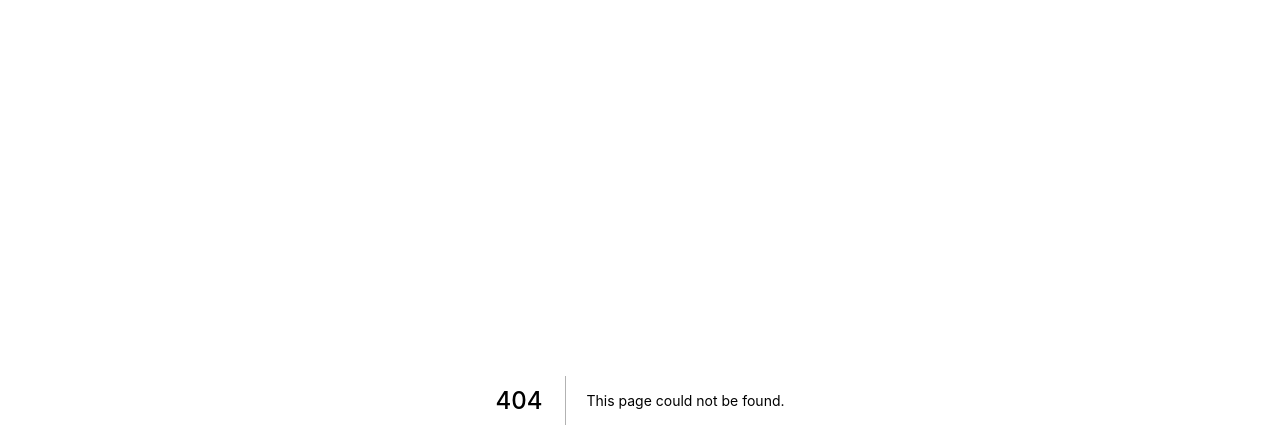
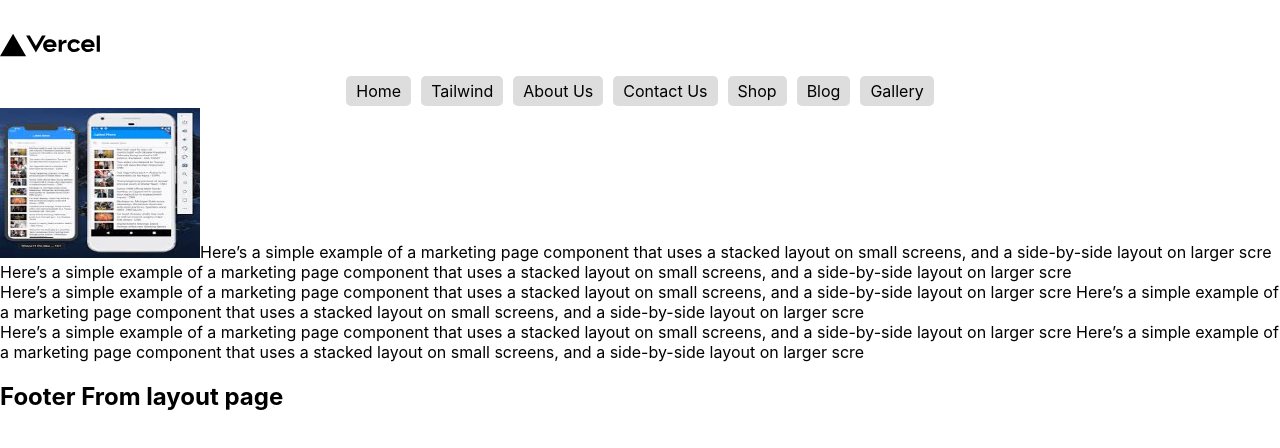
Before and after one commit to ahmedSohelcu/nextdemo, a Next.js app: page /tailwind in a window 1280 px wide. Before the commit this address had no page. Shown: the top 448 px of the page. Built offline with nearby package versions, Linux system fonts and the light colour scheme.

Commit message:
chage to serverside

```diff
--- a/components/Layout.js
+++ b/components/Layout.js
@@ -14,6 +14,9 @@ const Layout = ({children})=>{
         <ul className={styles.menu}>
           <li>
             <Link href="/home">Home</Link>
+          </li>
+          <li>
+            <Link href="/tailwind">Tailwind</Link>
           </li>
           <li>
             <Link href="/about">About Us</Link>
--- a/package.json
+++ b/package.json
@@ -11,5 +11,10 @@
     "next": "10.2.3",
     "react": "17.0.2",
     "react-dom": "17.0.2"
+  },
+  "devDependencies": {
+    "autoprefixer": "^10.2.6",
+    "postcss": "^8.3.5",
+    "tailwindcss": "^2.2.0"
   }
 }
--- a/pages/_app.js
+++ b/pages/_app.js
@@ -1,4 +1,5 @@
 import '../styles/globals.css'
+// import 'tailwindcss/tailwind.css' //Demo css...
 
 function MyApp({ Component, pageProps }) {
   return <Component {...pageProps} />
--- a/pages/index.js
+++ b/pages/index.js
@@ -23,7 +23,7 @@ export default function Home() {
         <main className = { styles.main }>
 
         <h1 className = { styles.title }>
-          Welcome to <a href ="https://nextjs.org"> Next.js! </a>
+          Welcome to <a href ="https://nextjs.org"> Next.js !  </a>
         </h1><br/>
 
         <br/>
--- /dev/null
+++ b/pages/tailwind/index.js
@@ -0,0 +1,31 @@
+import 'tailwindcss/tailwind.css' //Demo css...
+import Image from 'next/image'
+import Layout from '../../components/Layout'
+
+export default function Tailwind(){
+  return(
+    <Layout>
+      <div>
+        <div className="flex-1">
+              <Image src="/download.jpg" width={200} height={150} alt=""/>
+              Here’s a simple example of a marketing page component that uses a stacked layout on
+              small screens, and a side-by-side layout on larger scre
+              Here’s a simple example of a marketing page component that uses a stacked layout on
+              small screens, and a side-by-side layout on larger scre
+        </div>
+        <div className="flex-1">
+              Here’s a simple example of a marketing page component that uses a stacked layout on
+              small screens, and a side-by-side layout on larger scre
+              Here’s a simple example of a marketing page component that uses a stacked layout on
+              small screens, and a side-by-side layout on larger scre
+        </div>
+        <div className="flex-1">
+              Here’s a simple example of a marketing page component that uses a stacked layout on
+              small screens, and a side-by-side layout on larger scre
+              Here’s a simple example of a marketing page component that uses a stacked layout on
+              small screens, and a side-by-side layout on larger scre
+        </div>
+      </div>
+    </Layout>
+  )
+}
--- /dev/null
+++ b/postcss.config.js
@@ -0,0 +1,6 @@
+module.exports = {
+  plugins: {
+    tailwindcss: {},
+    autoprefixer: {},
+  },
+}
--- /dev/null
+++ b/tailwind.config.js
@@ -0,0 +1,11 @@
+module.exports = {
+  purge: [],
+  darkMode: false, // or 'media' or 'class'
+  theme: {
+    extend: {},
+  },
+  variants: {
+    extend: {},
+  },
+  plugins: [],
+}
```
Also changed, not shown: pages/home.js (+0 -23 lines), pages/shop/index.js (+7 -15 lines), guideline-ahmed.txt, 1 other file (tests, documents, lock files or other folders).
